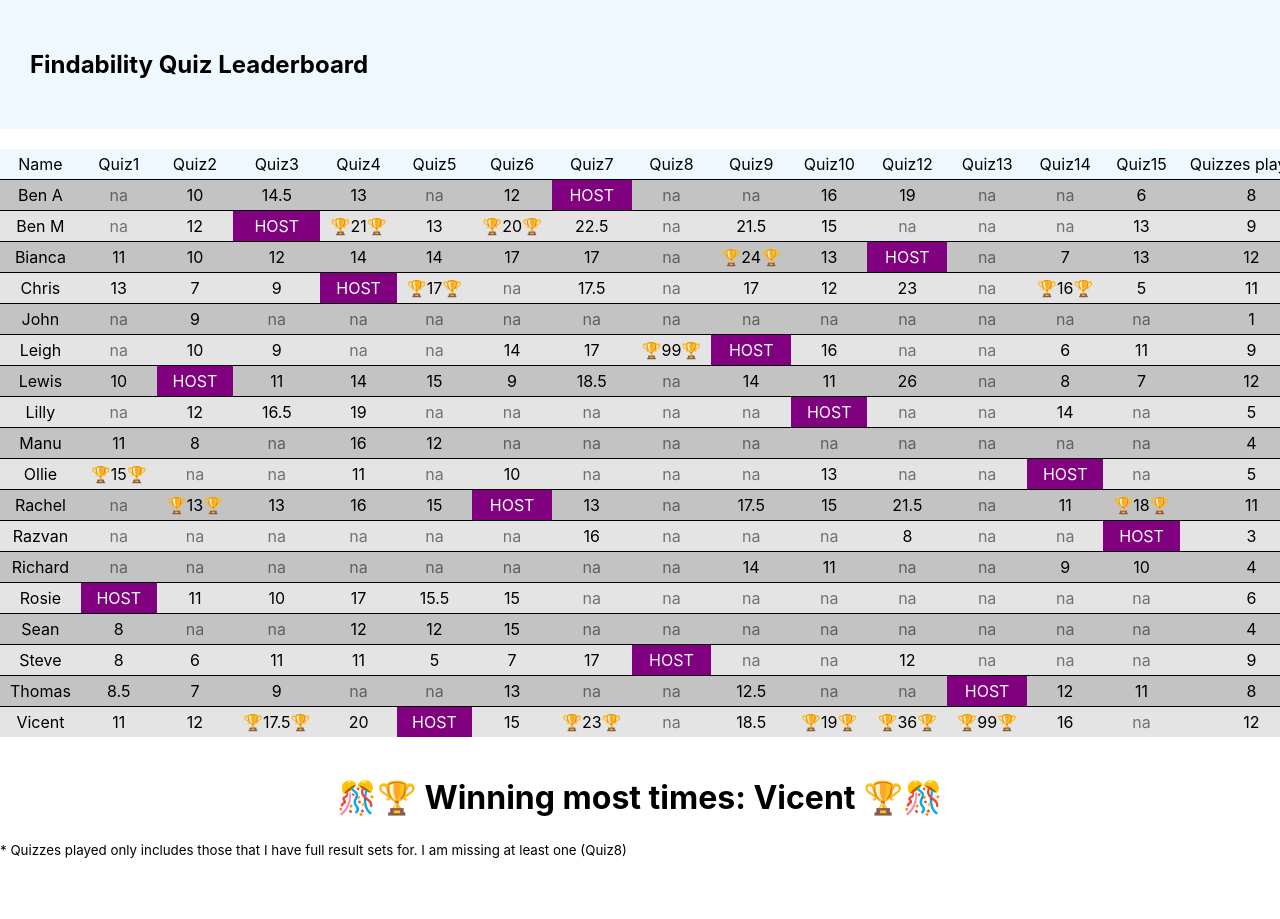
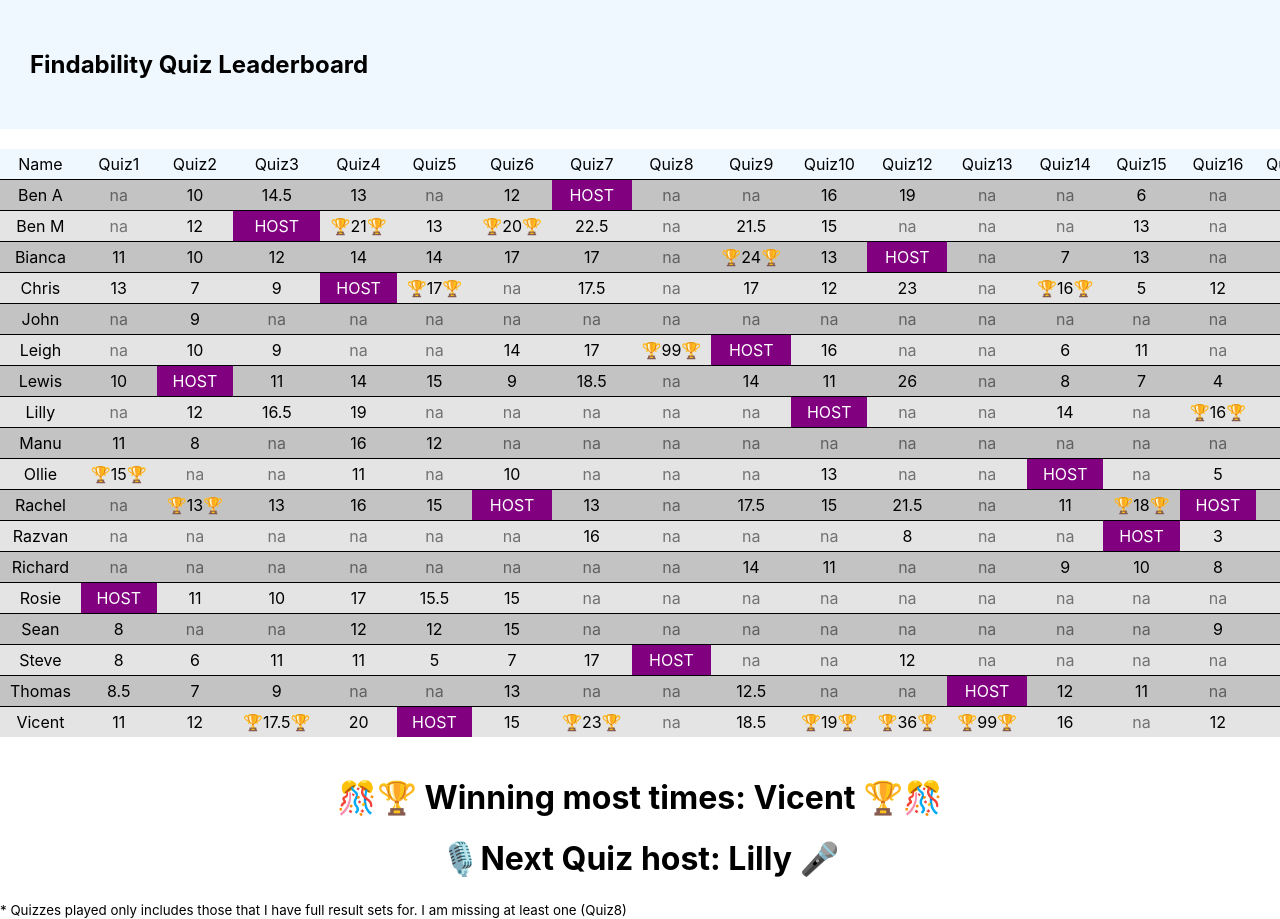
Before and after one commit to rachelnewman/findability-leaderboard, a React (Create React App) app: page / in a window 1280 px wide. Before the commit the page ends 859 px from the top, so only its background shows below. Built offline with nearby package versions, Linux system fonts and the light colour scheme.

Commit message:
another quiz and host

```diff
--- a/src/Table/Table.js
+++ b/src/Table/Table.js
@@ -3,7 +3,7 @@ import * as Styled from './styles'
 
 const HOST = "host"
 const NA = "na"
-const data = [["Name","Quiz1","Quiz2","Quiz3","Quiz4","Quiz5","Quiz6","Quiz7","Quiz8","Quiz9","Quiz10","Quiz12","Quiz13", "Quiz14", "Quiz15"],
+const data = [["Name","Quiz1","Quiz2","Quiz3","Quiz4","Quiz5","Quiz6","Quiz7","Quiz8","Quiz9","Quiz10","Quiz12","Quiz13", "Quiz14", "Quiz15", "Quiz16"],
 ["Ben A",NA,10,14.5,13,NA,12,HOST,NA,NA,16,19,NA,NA,6, NA],
 ["Ben M",NA,12,HOST,21,13,20,22.5,NA,21.5,15,NA,NA,NA,13, NA],
 ["Bianca",11,10,12,14,14,17,17,NA,24,13,HOST,NA,7,13, NA],
@@ -23,6 +23,7 @@
 ["Thomas",8.5,7,9,NA,NA,13,NA,NA,12.5,NA,NA,HOST,12,11, NA],
 ["Vicent",11,12,17.5,20,HOST,15,23,NA,18.5,19,36,99,16,NA, 12]
 ]
+const next= "Lilly"
 export const Table = () => {
  const [tableData, setTableData] = useState([])
  const [winnerList, setWinners] = useState([])
@@ -115,8 +116,11 @@ export const Table = () => {
 				</Styled.Table>
 			</Styled.TableContainer>
 		}
-					<Styled.WinnerText>
+				<Styled.WinnerText>
 					🎊🏆 Winning most times: {getChampion(winnerList)} 🏆🎊
+			</Styled.WinnerText>
+			<Styled.WinnerText>
+			 🎙️Next Quiz host: {next} 🎤
 			</Styled.WinnerText>
 
 			<small>
```
